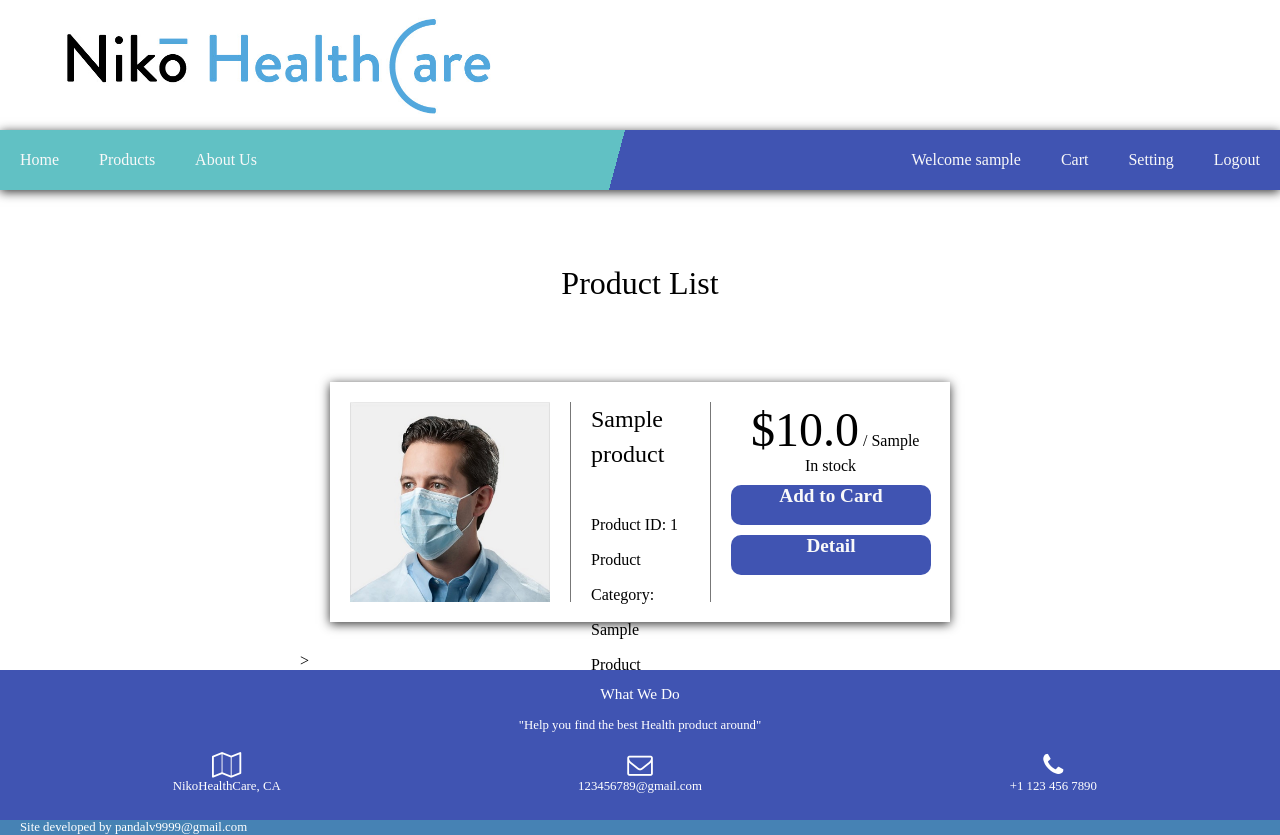
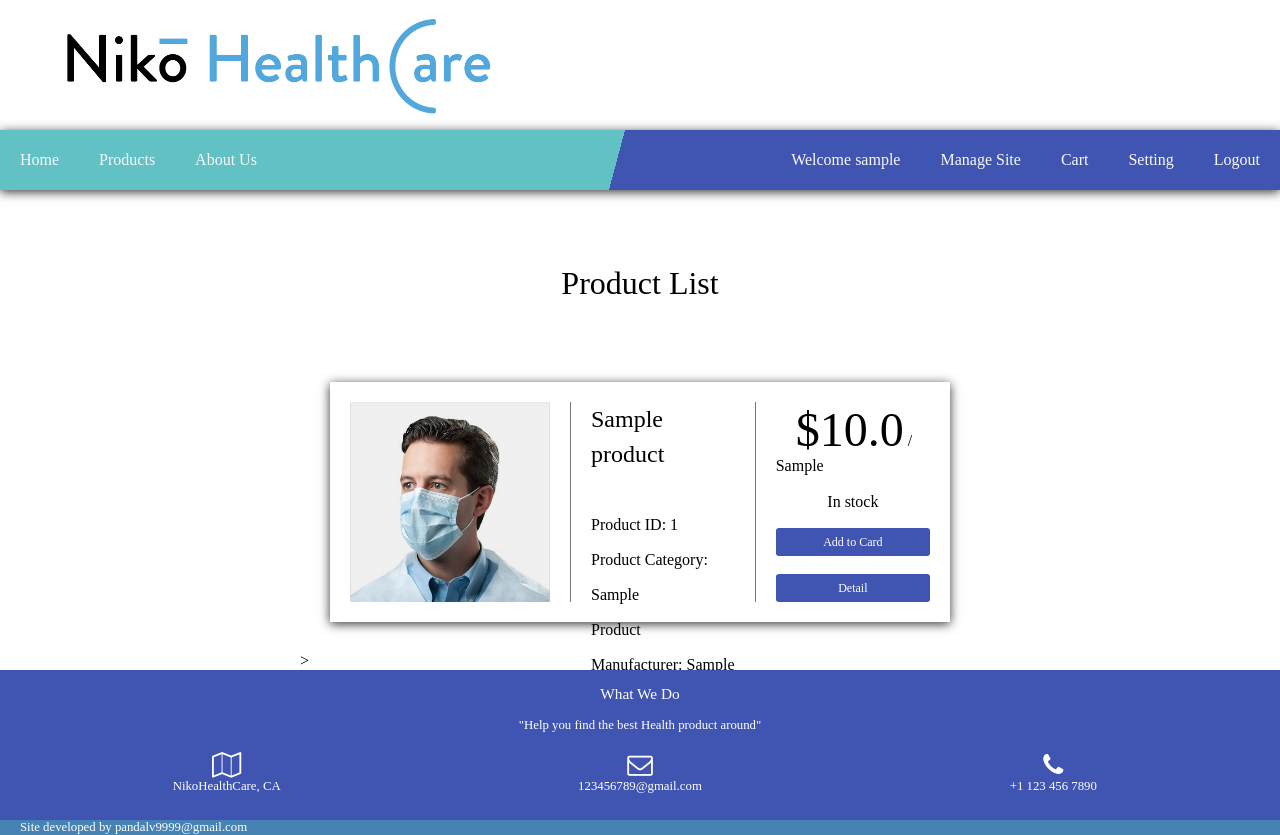
Before and after one commit to pandalv9999/nikoOnlineShop, a Java web app: page /getAllProducts in a window 1280 px wide. Run offline with Spring Boot 4, a stand-in JSP engine, Linux system fonts and the light colour scheme; the visitor is signed in with stand-in values (Sample User, id 1); tables that the repository leaves empty hold one stand-in row (values such as "Sample post"); the project's own start-up code is not run, and a stand-in starts its controllers and pages; some of the project's set-up classes (security, data sources, template engines, error pages and the like) are left out, and stand-ins take their place; some libraries are stand-ins or nearby versions.

Commit message:
minor css changes

```diff
--- a/src/main/java/onlineShop/SecurityConfig.java
+++ b/src/main/java/onlineShop/SecurityConfig.java
@@ -22,7 +22,7 @@
                 .and()
                 .authorizeRequests()
                 .antMatchers("/cart/**").hasAnyAuthority("ROLE_USER", "ROLE_ADMIN")
-                .antMatchers("/get*/**").hasAnyAuthority("ROLE_USER", "ROLE_ADMIN")
+//                .antMatchers("/get*/**").hasAnyAuthority("ROLE_USER", "ROLE_ADMIN")
                 .antMatchers("/admin*/**").hasAuthority("ROLE_ADMIN")
                 .anyRequest().permitAll()
                 .and()
@@ -30,7 +30,6 @@
     }
 
     protected void configure(AuthenticationManagerBuilder auth) throws Exception {
-
         auth
                 .jdbcAuthentication()
                 .dataSource(dataSource)
--- a/src/main/webapp/WEB-INF/pages/login.jsp
+++ b/src/main/webapp/WEB-INF/pages/login.jsp
@@ -46,9 +46,9 @@
                             </div>
                         </div>
 
-                        <div class="checkbox">
+                        <div class="mid">
                             <c:if test="${not empty error}">
-                                <div class="error" style="color: #ff0000">${error}</div>
+                                <div class="error" style="color: #ff0000">${error}<br><br></div>
                             </c:if>
                         </div>
                         <!-- Change this to a button or input when using this as a form -->
--- a/src/main/webapp/WEB-INF/pages/navbar.jsp
+++ b/src/main/webapp/WEB-INF/pages/navbar.jsp
@@ -39,6 +39,9 @@
             <ul class="nav navbar-right">
                 <c:if test="${!empty pageContext.request.userPrincipal.name}">
                     <li><a href="<c:url value="/index" />"><span class=""></span>Welcome ${pageContext.request.userPrincipal.name}</a></li>
+                    <security:authorize access="hasRole('ROLE_ADMIN')">
+                        <li><a href=" <c:url value="/admin/product/addProduct" />"> Manage Site</a></li>
+                    </security:authorize>
                     <li><a href="<c:url value="/cart/getCartById" />"><span class=""></span> Cart</a></li>
                     <li><a href="<c:url value="/settings/getSettingById" />"><span class=""></span> Setting</a></li>
                     <li><a href="<c:url value="/logout" />"><span class=""></span> Logout</a></li>
--- a/src/main/webapp/WEB-INF/resource/css/main.css
+++ b/src/main/webapp/WEB-INF/resource/css/main.css
@@ -207,21 +207,40 @@
     border-left: 1px solid #777777;
     display : flex;
     flex-direction : column;
+    justify-content : space-between;
+}
+
+.product-ops a {
+    text-decoration : none;
+    text-align : center;
 }
 
 .list-btn {
-    display : inline-block;
-    width : 200px;
-    background : #4054b2;
-    margin-top : 10px;
-    color: #F9F9F9;
-    height : 40px;
-    border-radius: 10px;
-    font-size : 1.2em;
-    font-weight: bold;
-    text-align : center;
-    vertical-align: middle;
+    padding: 5px 10px;
+    font-size: 12px;
+    line-height: 1.5;
+    border-radius: 3px;
+    color: #fff;
+    background-color: #4054b2;
+    border-color: #4054b2;
+    text-decoration : none;
 }
+
+/*.list-btn {*/
+/*    display : inline-block;*/
+/*    width : 200px;*/
+/*    background : #4054b2;*/
+/*    margin-top : 10px;*/
+/*    color: #F9F9F9;*/
+/*    height : 40px;*/
+/*    border-radius: 10px;*/
+/*    font-size : 1.2em;*/
+/*    font-weight: bold;*/
+/*    text-align : center;*/
+/*    vertical-align: middle;*/
+/*}*/
+
+
 
 
 .product-price {
```
Also changed, not shown: 5 other files.
